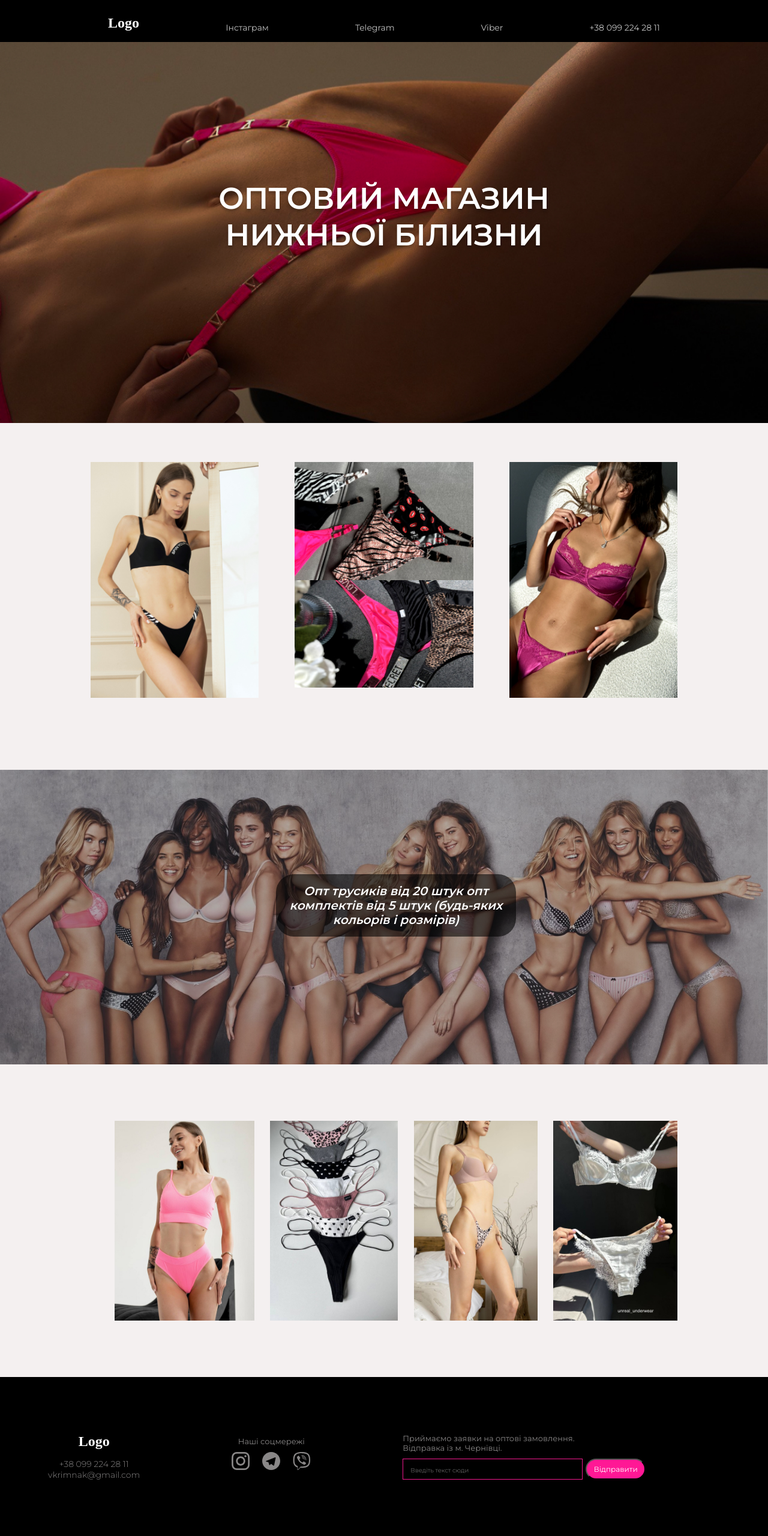
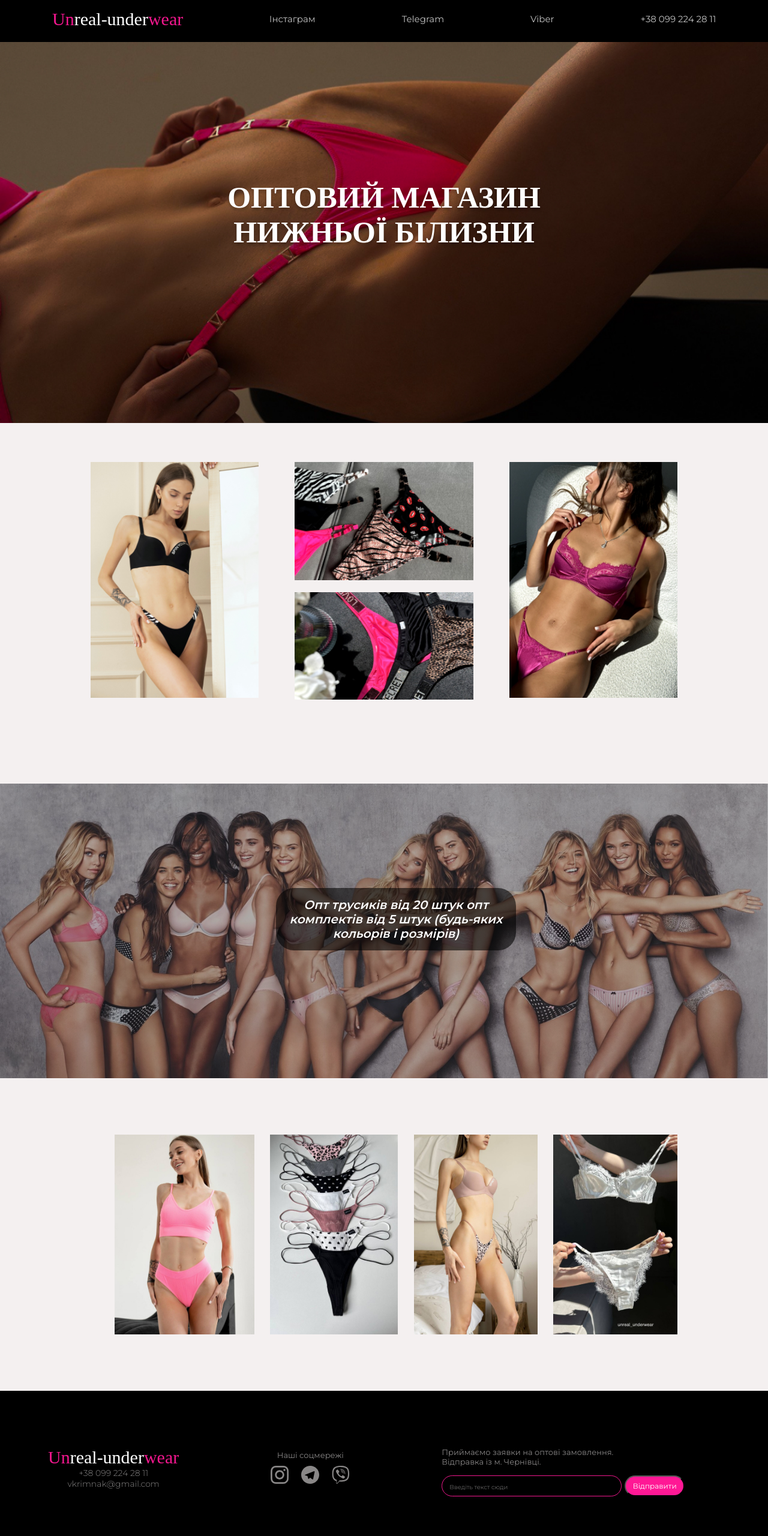
Before and after one commit to Anhelina26/underwear_site, a plain HTML site: page index.html in a window 1280 px wide. Shown: the top 2560 px of the page at 60% size. Drawn offline with nearby package versions, Linux system fonts and the light colour scheme; a web font is replaced by a local one.

Commit message:
add new changes

```diff
--- a/css/style.css
+++ b/css/style.css
@@ -14,6 +14,7 @@ body{
   background: #F4F0F0;
   font-family: 'Montserrat', sans-serif;
   color: #FFF;
+  cursor:grab;
 }
 
 
@@ -31,7 +32,7 @@ body{
 
  @media screen and (min-width:1200px) {
    .header-container{
-    padding-top: 25px;
+    padding-top: 15px;
     display: flex;
     justify-content: center;
     align-items: center;
@@ -44,8 +45,7 @@ body{
 
 .header-link{
   color: rgba(255, 255, 255, 0.76);
-  text-align: center;
-  font-size: 14px;
+  font-size: 15px;
   font-style: normal;
   font-weight: 400;
   line-height: normal;
@@ -65,20 +65,24 @@ body{
 .logo {
   color: #FFF;
   text-align: center;
-  font-family: Karla;
-  font-size: 24px;
+  color: #F2178E;
+  font-family: 'Oleo Script Swash Caps';
+  font-size: 30px;
   font-style: normal;
-  font-weight: 800;
+  font-weight: 400;
   line-height: normal;
-  margin-bottom: 15px;
   visibility: visible;
+}
+.other-logo-color{
+  color: #ffffff;
 }
 
 /* Додамо медіа-запит для зміни стилів логотипу на маленьких екранах */
 @media screen and (max-width: 320px) {
 .logo {
-    font-size: 16px;
+    font-size: 23px;
     margin-bottom: 10px;
+    width: 181px;
 }
 }
 
@@ -162,14 +166,14 @@ body{
 
   .hero-header {
     color: #FFF;
-    font-family: Montserrat;
+    font-family: 'Oleo Script Swash Caps';
     font-size: 35px;
     font-style: normal;
     font-weight: 600;
     line-height: normal;
     position: absolute;
     left: 20px;
-    bottom: 95px;
+    bottom: 100px;
     margin-top: 0;
     text-align: left;
     text-shadow: 0px 4px 4px rgba(0, 0, 0, 0.25);
@@ -184,12 +188,13 @@ body{
   @media screen and (min-width: 780px) {
     .hero-header {
       text-align: center;
-      font-size: 40px;
+      font-size: 35px;
       left: 50%; /* Зсуваємо текст до центру за допомогою відсотків */
       transform: translateX(-50%); /* Це вирівнює текст точно по центру */
       width: auto; /* Скасовуємо жорстко задану ширину */
       position: relative; /* Повертаємо відносне позиціонування */
       bottom:0;
+      margin-top: 250px;
      }
   }
 
@@ -277,6 +282,7 @@ body{
     .small-container {
     display: flex;
     flex-direction: column;
+    gap: 20px;
     }
   }
 
@@ -360,7 +366,7 @@ body{
 
 @media screen and (min-width: 1200px) {
   .footer{
-    height: 350px;
+    height: 264px;
   }
 }
 
@@ -383,7 +389,7 @@ body{
   display: flex;
   justify-content: start;
   flex-direction: column;
-  margin-bottom: 60px;
+  margin-bottom: 75px;
   text-align: center;
 }
 
@@ -398,7 +404,7 @@ body{
 }
 
 .footer-container{
-  margin-bottom: 10px;
+  margin-bottom: 20px;
 }
 @media screen and (min-width:1200px) {
   .footer-container{
@@ -418,7 +424,7 @@ body{
   font-weight: 400;
   line-height: normal;
   width: 328px;
-  margin-bottom: 10px;
+  margin-bottom: 15px;
 }
 
 .footer-social__icon{
@@ -440,10 +446,11 @@ body{
   width: 250px;
   height: 35px;
   border: 1px solid #F2178E;
+  border-radius: 60px;
   background: #000000;
   color: #F2178E;
   text-align: center;
-  margin-bottom: 10px;
+  margin-bottom: 15px;
 }
 
 @media screen and (min-width: 1200px )
@@ -456,7 +463,7 @@ body{
 }
 
 .form-container{
-  margin-bottom: 20px;
+  margin-bottom: 25px;
 }
 
   @media screen and (min-width: 1200px )
@@ -481,7 +488,7 @@ body{
 }
 .icon-container{
   margin-top:5px;
-  margin-bottom: 60px;
+  margin-bottom: 70px;
 }
 
 @media screen and (min-width: 1200px )
--- a/index.html
+++ b/index.html
@@ -14,7 +14,7 @@
 
         <link rel="preconnect" href="https://fonts.googleapis.com">
         <link rel="preconnect" href="https://fonts.gstatic.com" crossorigin>
-        <link href="https://fonts.googleapis.com/css2?family=Montserrat:wght@300;400;600&display=swap" rel="stylesheet">
+        <link href="https://fonts.googleapis.com/css2?family=Montserrat:wght@300;400;600&family=Oleo+Script+Swash+Caps&display=swap" rel="stylesheet">
         <link rel="stylesheet" href="https://cdn.jsdelivr.net/npm/hover.css/css/hover.css">
         <link rel="stylesheet" href="https://cdnjs.cloudflare.com/ajax/libs/fancybox/3.5.7/jquery.fancybox.min.css" />
         <link rel="stylesheet" href="./css/style.css">
@@ -24,7 +24,7 @@
     <header class="header">
         <div class="container">
         <ul class="header-container">
-            <li><a href="./index.html" class="logo header-logo hvr-grow ">Logo</a></li>
+            <li><a href="./index.html" class="logo header-logo hvr-grow">Un<span class="other-logo-color">real-under</span>wear</a></li>
             <li><a href="https://www.instagram.com/unreal_underwear/"
                 class="header-link"
                 aria-label="LinkedIn"
@@ -202,7 +202,7 @@
     <div class="container">
         <div class="footer-container">
             <ul class="footer-link_container">
-                <li class="logo hvr-grow">Logo</li>
+                <li class="logo hvr-grow">Un<span class="other-logo-color">real-under</span>wear</li>
                 <li><a href="tel:+380992242811" class="footer-link">+38 099 224 28 11</a></li>
                 <li><a href="mailto:vkrimnak@gmail.com" class="footer-link last-link">vkrimnak@gmail.com</a></li>
             </ul>
```
